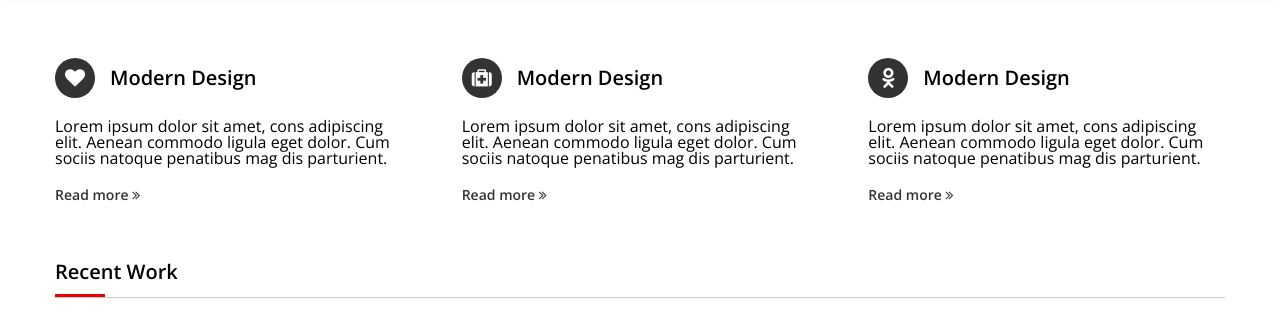
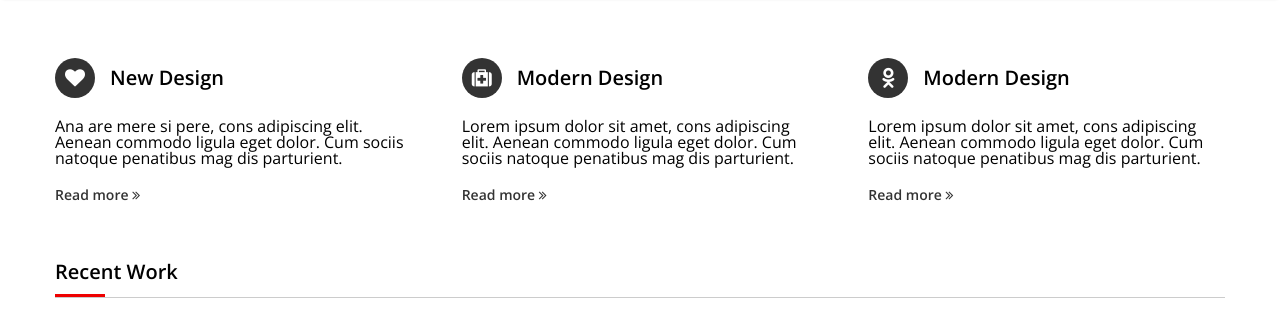
Before and after one commit to mariusamza/Template-4, a plain HTML site: page index.html in a window 1280 px wide. Shown: the part 482-818 px from the top of the page. Drawn offline with nearby package versions, Linux system fonts and the light colour scheme.

Commit message:
Modificari minore

```diff
--- a/index.html
+++ b/index.html
@@ -1,7 +1,7 @@
 <!DOCTYPE html>
 <html>
 <head>
-	<title>CLAVA TEMPLATE</title>
+	<title>My New Template</title>
 
 	<link href="https://fonts.googleapis.com/css?family=Open+Sans:400,400i,600,700" rel="stylesheet">
 	<link href="https://maxcdn.bootstrapcdn.com/font-awesome/4.7.0/css/font-awesome.min.css" rel="stylesheet" integrity="sha384-wvfXpqpZZVQGK6TAh5PVlGOfQNHSoD2xbE+QkPxCAFlNEevoEH3Sl0sibVcOQVnN" crossorigin="anonymous">
@@ -44,9 +44,9 @@
 					<span>
 						<i class="fa fa-heart" aria-hidden="true"></i>
 					</span>
-					Modern Design
+					New Design
 				</h3>
-				<p>Lorem ipsum dolor sit amet, cons adipiscing elit. Aenean commodo ligula eget dolor. Cum sociis natoque penatibus mag dis parturient.</p>
+				<p>Ana are mere si pere, cons adipiscing elit. Aenean commodo ligula eget dolor. Cum sociis natoque penatibus mag dis parturient.</p>
 				<a href="#">Read more <i class="fa fa-angle-double-right" aria-hidden="true"></i></a>
 			</div>
 			<div class="box">
```
